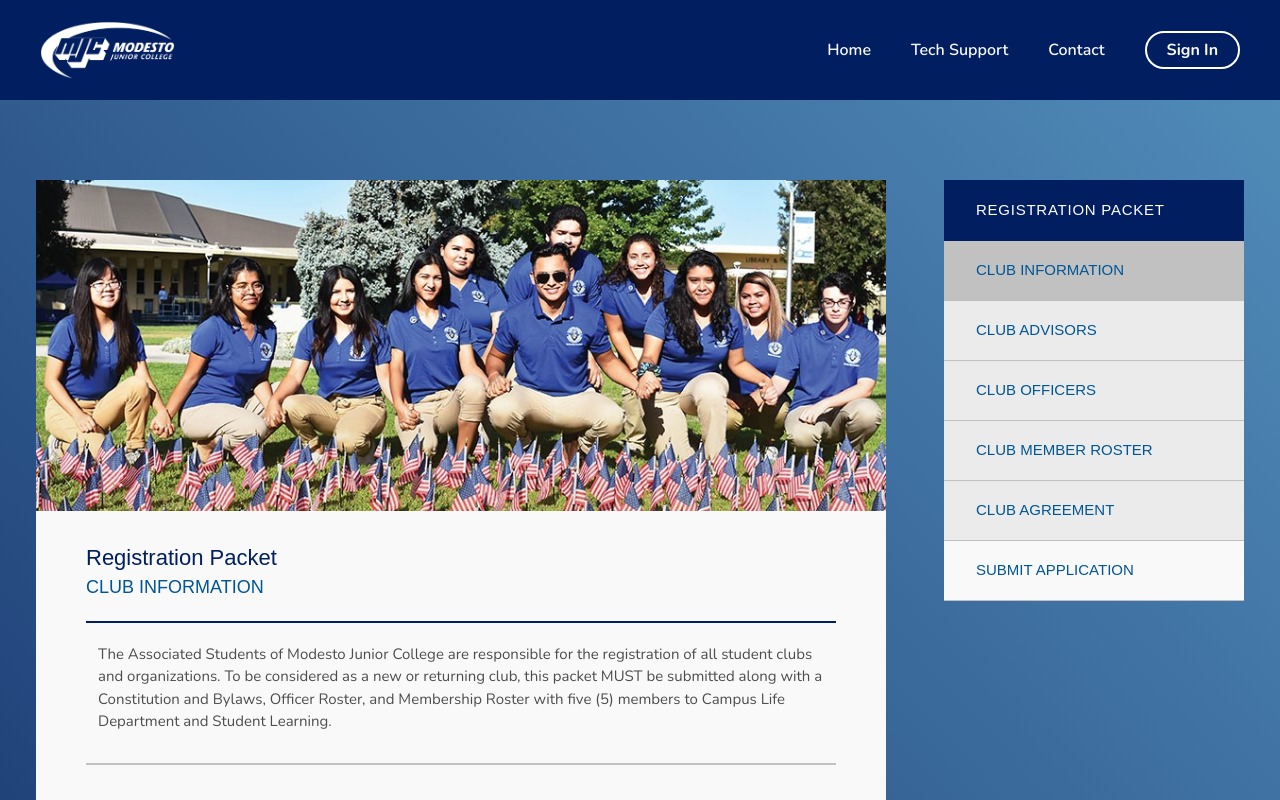
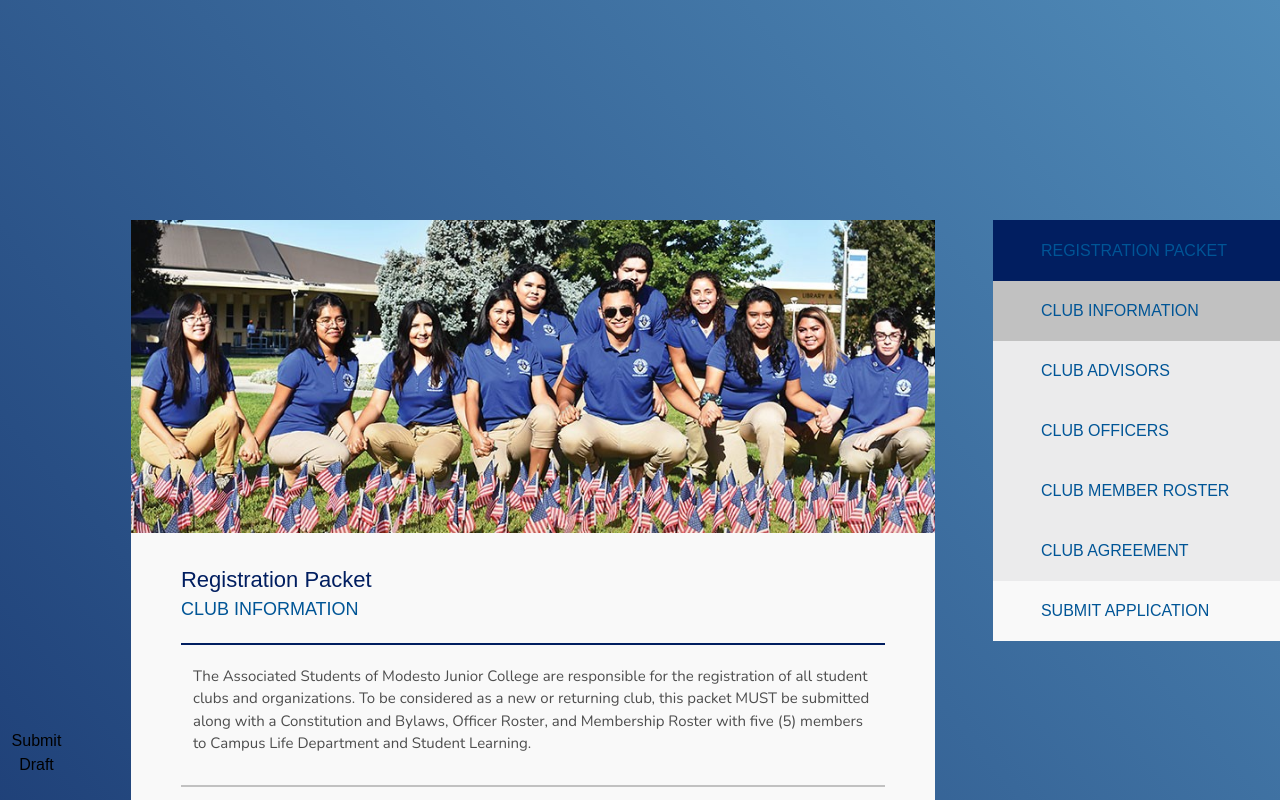
Before and after one commit to Community-ALI/club-website, a Next.js app: page /club-application in a window 1280 px wide. Shown: the top 800 px of the page. Built offline with nearby package versions, Linux system fonts and the light colour scheme; a web font is replaced by a local one.

Commit message:
feat(ClubInformation.jsx, page.jsx): add a clubApplication class and utilize it to store application data

```diff
--- a/app/club-application/ClubInformation.jsx
+++ b/app/club-application/ClubInformation.jsx
@@ -7,23 +7,20 @@ import ClubApplicationRadioField from "./ClubApplicationRadioField";
 import RoundedButton from "@components/RoundedButton";
 
 const ClubInformation = (props) => {
-  const { club, setClub } = props;
+  const { club, updateClub } = props;
 
-  const [ClubInformation, setClubInformation] = useState({
-    clubName: club.clubName || "",
-    meetingDaysAndTime: club.meetingDaysAndTime || "",
-    meetingLocation: club.meetingLocation || "",
-    buildingAndRoomNumber: club.buildingAndRoomNumber || "",
-    zoomLink: club.zoomLink || "",
-  });
+  const [ClubInformation, setClubInformation] = useState(club.clubInformation);
 
   const meetingLocationOptions = ["In Person", "Online/Zoom", "Both"];
 
   const handleSubmit = (e) => {
     e.preventDefault();
-    setClub({
-      ...club, clubInformation: ClubInformation
-    });
+    // update the club object
+    club.clubInformation = ClubInformation;
+    updateClub(club);
+    console.log(club);
+    // as a test, get the JSON for the club object and print it to the console
+    console.log(club.getJSON());
   };
 
   return (
--- a/app/club-application/page.jsx
+++ b/app/club-application/page.jsx
@@ -6,103 +6,258 @@ import ClubOfficers from "./ClubOfficersSection";
 import ClubMembers from "./ClubMembers";
 import ClubAgreemet from "./ClubAgreement";
 import SubmitApplication from "./SubmitApplication";
-import NavbarForApplication from "../components/navbar-for-application";
 
-export default function ClubAgreementPage() {
-  const [club, setClub] = useState({
-    clubInformation: {
+// create a class for club applications
+class ClubApplication {
+  constructor() {
+    this.clubInformation = {
       clubName: "",
       meetingDaysAndTime: "",
       meetingLocation: "",
       buildingAndRoomNumber: "",
       zoomLink: "",
-    }
-  });
+    };
+    this.clubAdvisors = [];
+    this.clubOfficers = [];
+    this.clubMembers = [];
+    this.clubAgreement = {
+      clubPresidentSignature: "",
+      dateOfPresidentSignature: "",
+      clubAdvisorSignature: "",
+      dateOfAdvisorSignature: "",
+    };
+  }
+  addAdvisor(advisor) {
+    this.clubAdvisors.push(advisor);
+  }
+  addOfficer(officer) {
+    this.clubOfficers.push(officer);
+  }
+  addMember(member) {
+    this.clubMembers.push(member);
+  }
+  removeAdvisor(advisorID) {
+    this.clubAdvisors = this.clubAdvisors.filter(
+      (advisor) => advisor.advisorID != advisorID
+    );
+  }
+  removeOfficer(officerID) {
+    this.clubOfficers = this.clubOfficers.filter(
+      (officer) => officer.officerID != officerID
+    );
+  }
+  removeMember(memberID) {
+    this.clubMembers = this.clubMembers.filter(
+      (member) => member.memberID != memberID
+    );
+  }
+  getJSON() {
+    return {
+      clubName: this.clubInformation.clubName,
+      meetingDaysTimes: this.clubInformation.meetingDaysAndTime,
+      meetingLocation: this.clubInformation.meetingLocation,
+      buildingRoomNumber: this.clubInformation.buildingAndRoomNumber,
+      zoomLink: this.clubInformation.zoomLink,
+      clubPresidentSignature: this.clubAgreement.clubPresidentSignature,
+      dateOfPresidentSignature: this.clubAgreement.dateOfPresidentSignature,
+      clubAdvisorSignature: this.clubAgreement.clubAdvisorSignature,
+      dateOfAdvisorSignature: this.clubAgreement.dateOfAdvisorSignature,
+      advisors: this.clubAdvisors.map((advisor) => {
+        return {
+          advisorID: advisor.advisorID,
+          name: advisor.name,
+          email: advisor.email,
+          phoneNumber: advisor.phoneNumber,
+        };
+      }),
+      officers: this.clubOfficers.map((officer) => {
+        return {
+          officerID: officer.officerID,
+          name: officer.name,
+          email: officer.email,
+          phoneNumber: officer.phoneNumber,
+          position: officer.position,
+          major: officer.major,
+          gradeLevel: officer.gradeLevel,
+        };
+      }),
+      members: this.clubMembers.map((member) => {
+        return {
+          memberID: member.memberID,
+          name: member.name,
+          email: member.email,
+          wNumber: member.wNumber,
+        };
+      }),
+    };
+  }
+}
 
-  const [sections, setSections] = useState([
+// create a class for club advisors
+class ClubAdvisor {
+  constructor() {
+    this.advisorID = 0;
+    this.name = "";
+    this.email = "";
+    this.phoneNumber = "";
+  }
+}
+
+// create a class for club officers
+class ClubOfficer {
+  constructor() {
+    this.officerID = 0;
+    this.name = "";
+    this.email = "";
+    this.phoneNumber = "";
+    this.position = "";
+    this.major = "";
+    this.gradeLevel = "";
+  }
+}
+
+// create a class for club members
+class ClubMember {
+  constructor() {
+    this.memberID = 0;
+    this.name = "";
+    this.email = "";
+    this.wNumber = "";
+  }
+}
+
+export default function ClubAgreementPage() {
+  function submitDraft() {
+    console.log("submit draft");
+    const testJson = {
+      clubName: "Chess Club",
+      meetingDaysTimes: "Fridays at 5 PM",
+      meetingLocation: "Room 101",
+      buildingRoomNumber: "Building A, Room 101",
+      zoomLink: "https://zoom.us/j/123456789",
+      clubPresidentSignature: "John Doe",
+      dateOfPresidentSignature: "2024-01-15",
+      clubAdvisorSignature: "Jane Smith",
+      dateOfAdvisorSignature: "2024-01-16",
+      advisors: [
+        {
+          advisorID: 1,
+          name: "Advisor Name",
+          email: "advisor@example.com",
+          phoneNumber: "123-456-7890",
+        },
+      ],
+      officers: [
+        {
+          officerID: 1,
+          name: "Officer Name",
+          email: "officer@example.com",
+          phoneNumber: "234-567-8901",
+          position: "President",
+          major: "Computer Science",
+          gradeLevel: "Senior",
+        },
+      ],
+      members: [
+        {
+          memberID: 1,
+          name: "Member Name",
+          email: "member@example.com",
+          wNumber: "W1234567",
+        },
+      ],
+    };
+    // get the token from local storage to be used in the request header
+    const token = localStorage.getItem("token");
+    // send a POST request to the server with the JSON data
+    fetch("/api/draft", {
+      method: "POST",
+      headers: {
+        "Content-Type": "application/json",
+        Authorization: `Bearer ${token}`,
+      },
+      body: JSON.stringify(testJson),
+    })
+      .then((response) => response.json())
+      .then((data) => {
+        console.log("Success:", data);
+      })
+      .catch((error) => {
+        console.error("Error:", error);
+      });
+  }
+
+  const [club, setClub] = useState(new ClubApplication());
+
+  // Function to update the club state
+  function updateClub(newClubData) {
+    // Create a new club object with the updated data
+    const updatedClub = new ClubApplication();
+    updatedClub.clubInformation = newClubData.clubInformation;
+    updatedClub.clubAdvisors = newClubData.clubAdvisors;
+    updatedClub.clubOfficers = newClubData.clubOfficers;
+    updatedClub.clubMembers = newClubData.clubMembers;
+    updatedClub.clubAgreement = newClubData.clubAgreement;
+    // Update the club state
+    setClub(updatedClub);
+  }
+
+  const sections = [
     {
       title: "CLUB INFORMATION",
-      form: <ClubInformation club={club} setClub={handleClubChange} />,
+      form: <ClubInformation club={club} updateClub={updateClub} />,
     },
     {
       title: "CLUB ADVISORS",
-      form: <ClubAdvisors />,
+      form: <ClubAdvisors club={club} />,
     },
     {
       title: "CLUB OFFICERS",
-      form: <ClubOfficers />,
+      form: <ClubOfficers club={club} />,
     },
     {
       title: "CLUB MEMBER ROSTER",
-      form: <ClubMembers />,
+      form: <ClubMembers club={club} />,
     },
     {
       title: "CLUB AGREEMENT",
-      form: <ClubAgreemet />,
+      form: <ClubAgreemet club={club} />,
     },
     {
       title: "SUBMIT APPLICATION",
       form: <SubmitApplication form={club} />,
     },
-  ]);
-
-  function handleClubChange(newClub) {
-    setClub(newClub);
-    setSections([
-      {
-        title: "CLUB INFORMATION",
-        form: <ClubInformation club={newClub} setClub={handleClubChange} />,
-      },
-      {
-        title: "CLUB ADVISORS",
-        form: <ClubAdvisors />,
-      },
-      {
-        title: "CLUB OFFICERS",
-        form: <ClubOfficers />,
-      },
-      {
-        title: "CLUB MEMBER ROSTER",
-        form: <ClubMembers />,
-      },
-      {
-        title: "CLUB AGREEMENT",
-        form: <ClubAgreemet />,
-      },
-      {
-        title: "SUBMIT APPLICATION",
-        form: <SubmitApplication form={newClub} />,
-      },
-    ])
-  };
+  ];
 
   const [currentSection, setCurrentSection] = useState(0);
+
   return (
-    <>
-    <NavbarForApplication></NavbarForApplication>
-        <div
+    <div
       id="club-application-page"
-      className="flex justify-center pb-[220px] pt-[80px] min-h-screen h-full bg-gradient-to-bl to-[#112B66] from-[#508BB8] gap-[58px]"
+      className="flex justify-center py-[220px] min-h-screen h-full bg-gradient-to-bl to-[#112B66] from-[#508BB8] gap-[58px]"
     >
-      <div className="bg-offWhite w-[850px] h-fit">
+      {/* a test button to submit the form */}
+      <button onClick={submitDraft}>Submit Draft</button>
+      <div className="bg-offWhite w-[900px] h-fit">
         {sections[currentSection].form}
       </div>
-      <div className="w-[300px] text-[15px]">
+      <div className="w-[350px]">
         <div className="bg-offWhite">
-          <div className="bg-darkBlue flex items-center text-white w-full pl-8 h-[61px]">
-            <h1 className="tracking-wider">REGISTRATION PACKET</h1>
+          <div className="bg-darkBlue flex items-center text-white w-full pl-12 h-[61px]">
+            {/* TODO: Add arrow icon */}
+            <h2>REGISTRATION PACKET</h2>
           </div>
           {sections.map((section, index) => {
             const bgColor = index != 5 ? "bg-veryLightGray" : "bg-while";
             const selectionColor = index != 5 ? "bg-lightGray" : "bg-lightBlue";
             return (
               <button
-                className={`hover:cursor-pointer h-[60px] w-full border-b-darkGray border-b-[1px]
+                className={`hover:cursor-pointer h-[60px] w-full
               ${currentSection != index ? bgColor : selectionColor}`}
                 key={index}
                 onClick={() => setCurrentSection(index)}
               >
-                <h2 className="pl-8 text-left">{section.title}</h2>
+                <h2 className="pl-12 text-left">{section.title}</h2>
               </button>
             );
           })}
@@ -110,7 +265,5 @@ export default function ClubAgreementPage() {
         <div className="bg-offWhite"></div>
       </div>
     </div>
-    </>
-
   );
 }
```
